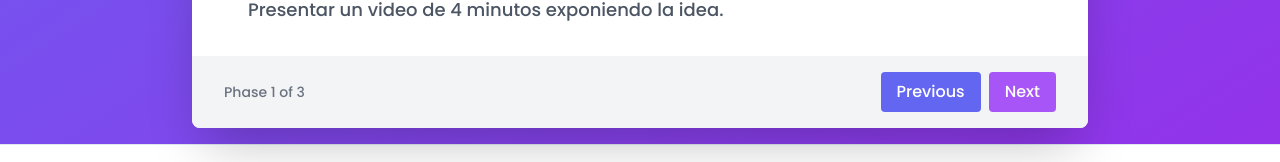
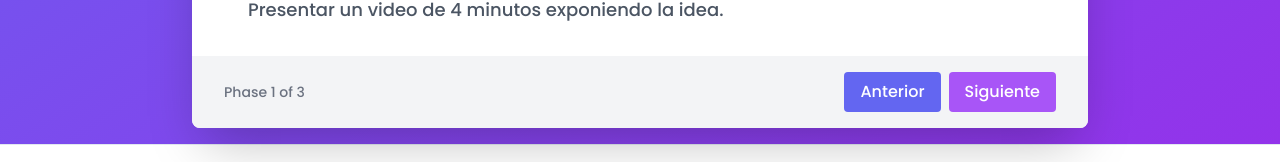
Before and after one commit to HultPrize/landing-page, a Next.js app: page /howitworks in a window 1280 px wide. Shown: the part 755-917 px from the top of the page. Built offline with nearby package versions, Linux system fonts and the light colour scheme.

Commit message:
Update page.tsx

```diff
--- a/src/app/howitworks/page.tsx
+++ b/src/app/howitworks/page.tsx
@@ -94,13 +94,13 @@ export default function Page() {
               onClick={prevPhase}
               className="px-4 py-2 bg-indigo-500 text-white rounded hover:bg-indigo-600 transition-colors duration-300"
             >
-              Previous
+              Anterior
             </button>
             <button
               onClick={nextPhase}
               className="px-4 py-2 bg-purple-500 text-white rounded hover:bg-purple-600 transition-colors duration-300"
             >
-              Next
+              Siguiente
             </button>
           </div>
         </div>
```
